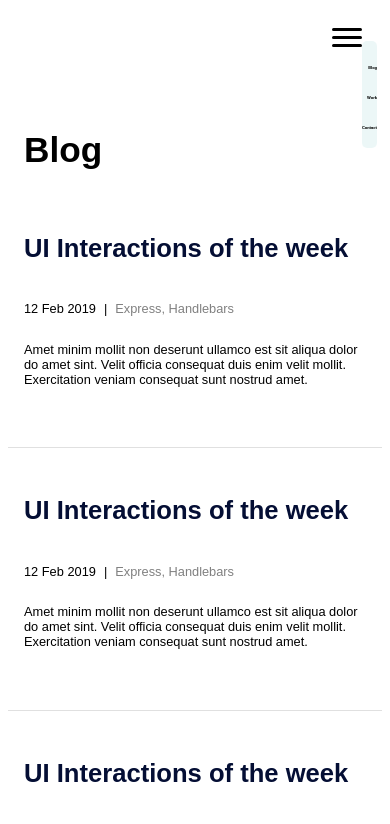
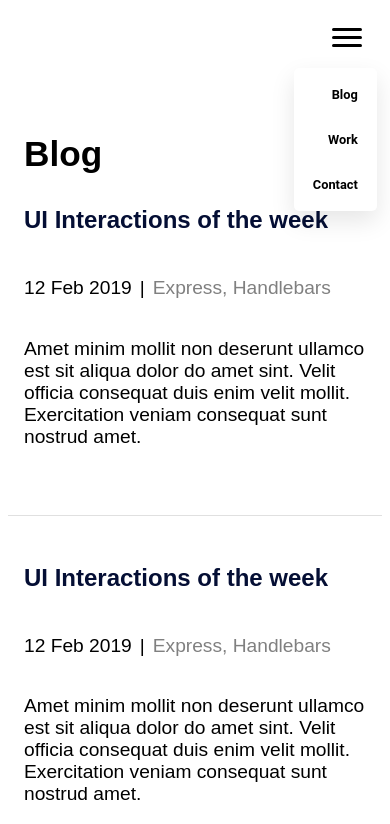
Before and after one commit to jimenacardozo/Portfolio-Page, a plain HTML site: page Portfolio/blog.html in a window 390 px wide. Both pictures are taken after a click on the label 347 px from the left and 37 px from the top of the page. Shown: the top 824 px of the page. Drawn offline with Linux system fonts and the light colour scheme.

Commit message:
fix: fixed broken nav menu in mobile

```diff
--- a/Portfolio/blog.html
+++ b/Portfolio/blog.html
@@ -5,6 +5,7 @@
     <meta name="viewport" content="width=device-width, initial-scale=1.0">
     <title>Document</title>
     <link rel="stylesheet" href="styles.css">
+    <link rel="stylesheet" href="https://cdnjs.cloudflare.com/ajax/libs/font-awesome/6.0.0/css/all.min.css">
 </head>
 <body class="blog-page">
     <div class="nav-menu">
@@ -77,5 +78,18 @@
             </ul>
         </div>
     </section>
+    <footer>
+        <div class="social-links">
+          <a href="https://facebook.com" class="social-icon"><i class="fab fa-facebook-f"></i>
+        </a>
+          <a href="https://instagram.com" class="social-icon"><i class="fab fa-instagram"></i>
+        </a>
+          <a href="https://twitter.com" class="social-icon"><i class="fab fa-twitter"></i>
+        </a>
+          <a href="https://linkedin.com" class="social-icon"><i class="fab fa-linkedin-in"></i>
+        </a>
+        </div>
+        <p>Copyright ©2020 All rights reserved </p>
+      </footer>
 </body>
 </html>
--- a/Portfolio/styles.css
+++ b/Portfolio/styles.css
@@ -79,7 +79,7 @@ a {
     &:hover {
         color: var(--secondary-color);
     }
-    font-size: 1.1vw
+    font-size: 1.3
 }
 
 .menu-toggle {
@@ -205,7 +205,7 @@ header a {
 }
 
 .blog-page .post h3 {
-    font-size: clamp(1.2rem, 1.60rem, 3rem);
+    font-size: 2.5rem
 }
 
 footer {
@@ -304,15 +304,21 @@ footer p {
         gap: 30px;
     }
 
+
     nav {
         font-size: clamp(0.8rem, 3vw, 1.5rem);
-        padding: 20px;
+        padding: 0px;
+        margin: 0;
         justify-content: end;
     }
 
     .nav-menu {
         position: relative;
         padding: 20px;
+        height: 70px;
+        display: flex;
+        align-items: center;
+        background-color: #fff;
     }
 
     .hamburger {
@@ -335,15 +341,26 @@ footer p {
 
     .nav-links {
         position: absolute;
-        top: 20px;
+        top: 60px;
         right: 5px;
+        left: auto;
         flex-direction: column;
         align-items: flex-end;
-        gap: 15px;
-        background-color: var(--primary-color);
-        padding: 20px;
+        background-color: white;
+        padding: 30px;
         display: none;
         border-radius: 5px;
+        padding: 20px;
+        box-shadow: 0 10px 25px rgba(0,0,0,0.1);
+        z-index: 1000;
+    }
+
+    .blog-page .nav-links {
+        padding: 1.2rem;
+    }
+
+    .blog-page .nav-links{
+        top: 60px;
     }
 
     .menu-toggle:checked ~ nav .nav-links {
@@ -383,6 +400,15 @@ footer p {
     }
 
     .blog-page ul {
-        padding: 1rem 0rem;
+        padding: 0rem 0rem;
+        margin: 0;
+    }
+
+    .blog-page .post h3 {
+        font-size: 1.5rem
+    }
+
+    .blog-page .post p {
+        font-size: 1.2rem;
     }
 }
```
